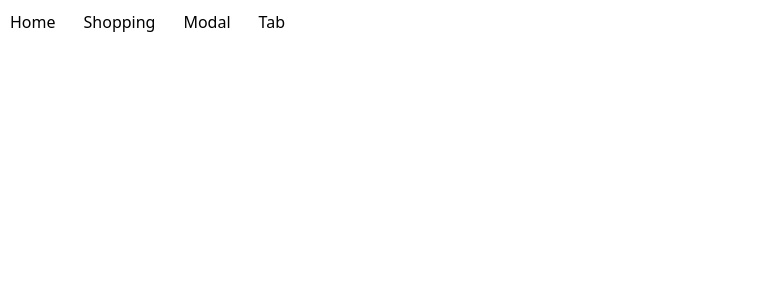
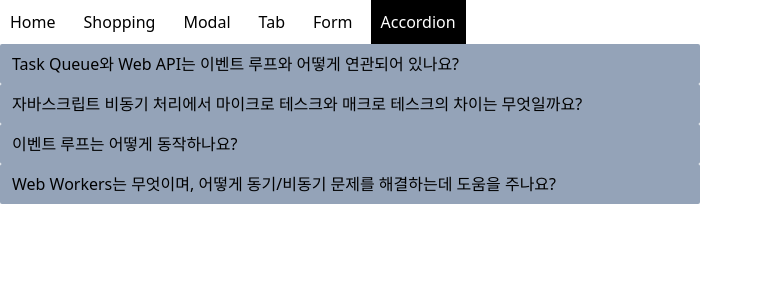
Before and after one commit to hyeon9782/user-interface-elements, a React (Vite) app: page /accordion in a window 1280 px wide. Shown: the top 300 px of the page, without its empty margins (0-763 px from the left). Built offline with nearby package versions, Linux system fonts and the light colour scheme.

Commit message:
feat: Accrodion, Form 페이지 생성 및 로직 분리

```diff
--- a/src/components/layout/Header.tsx
+++ b/src/components/layout/Header.tsx
@@ -16,6 +16,14 @@
   {
     href: "/tab",
     label: "Tab",
+  },
+  {
+    href: "/form",
+    label: "Form",
+  },
+  {
+    href: "/accordion",
+    label: "Accordion",
   },
 ];
 
--- /dev/null
+++ b/src/pages/AccordionPage.tsx
@@ -0,0 +1,11 @@
+import AccordionList from "../components/accordion/AccordionList";
+
+const AccordionPage = () => {
+  return (
+    <main>
+      <AccordionList />
+    </main>
+  );
+};
+
+export default AccordionPage;
--- /dev/null
+++ b/src/pages/FormPage.tsx
@@ -0,0 +1,11 @@
+import SignUpForm from "../components/form/SignUpForm";
+
+const FormPage = () => {
+  return (
+    <main>
+      <SignUpForm />
+    </main>
+  );
+};
+
+export default FormPage;
--- a/src/router/index.tsx
+++ b/src/router/index.tsx
@@ -3,6 +3,8 @@
 import ShoppingPage from "../pages/ShoppingPage";
 import ModalPage from "../pages/ModalPage";
 import TabPage from "../pages/TabPage";
+import FormPage from "../pages/FormPage";
+import AccordionPage from "../pages/AccordionPage";
 
 const AppRoutes = () => {
   return (
@@ -11,6 +13,8 @@
       <Route path="/shopping" element={<ShoppingPage />} />
       <Route path="/modal" element={<ModalPage />} />
       <Route path="/tab" element={<TabPage />} />
+      <Route path="/form" element={<FormPage />} />
+      <Route path="/accordion" element={<AccordionPage />} />
     </Routes>
   );
 };
```
